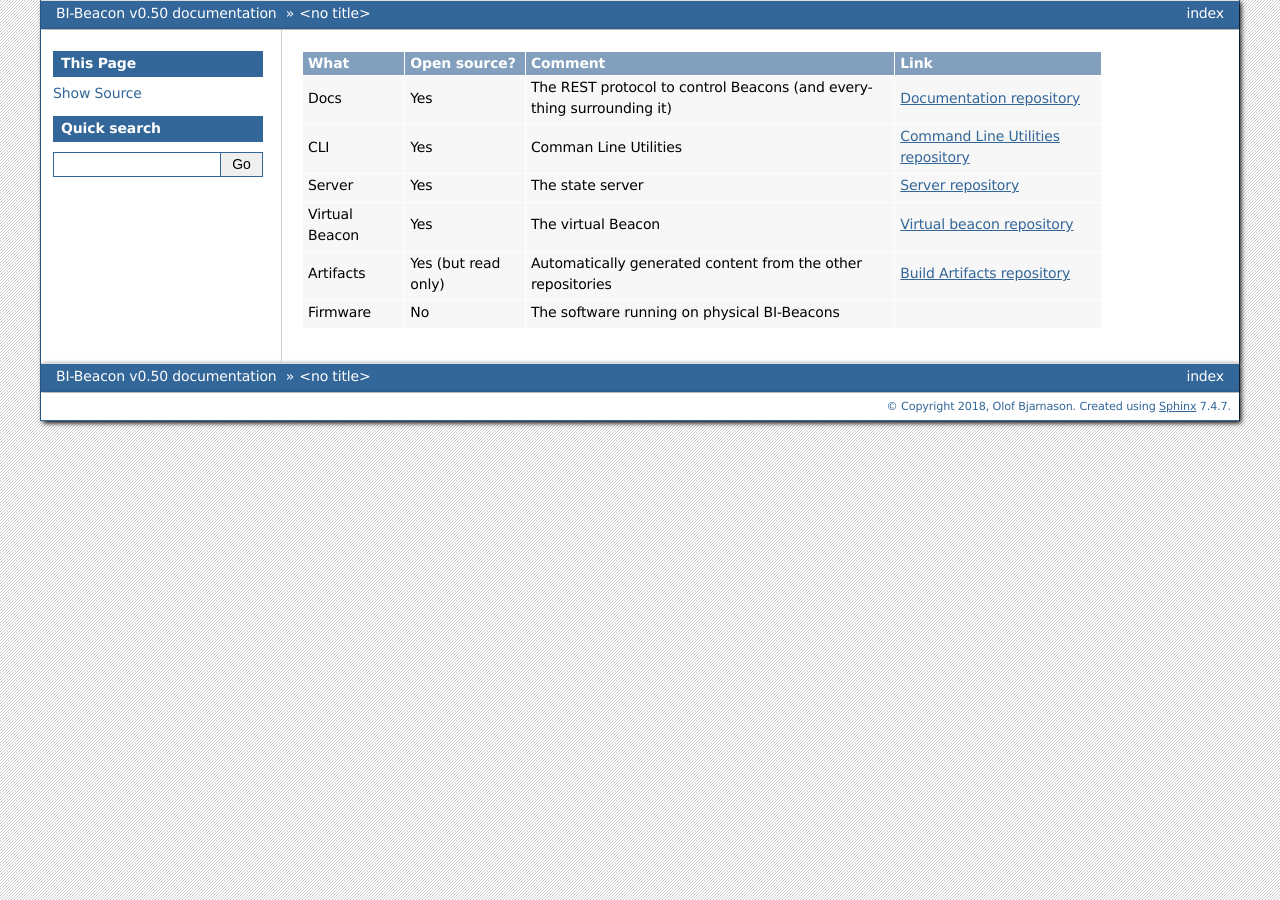
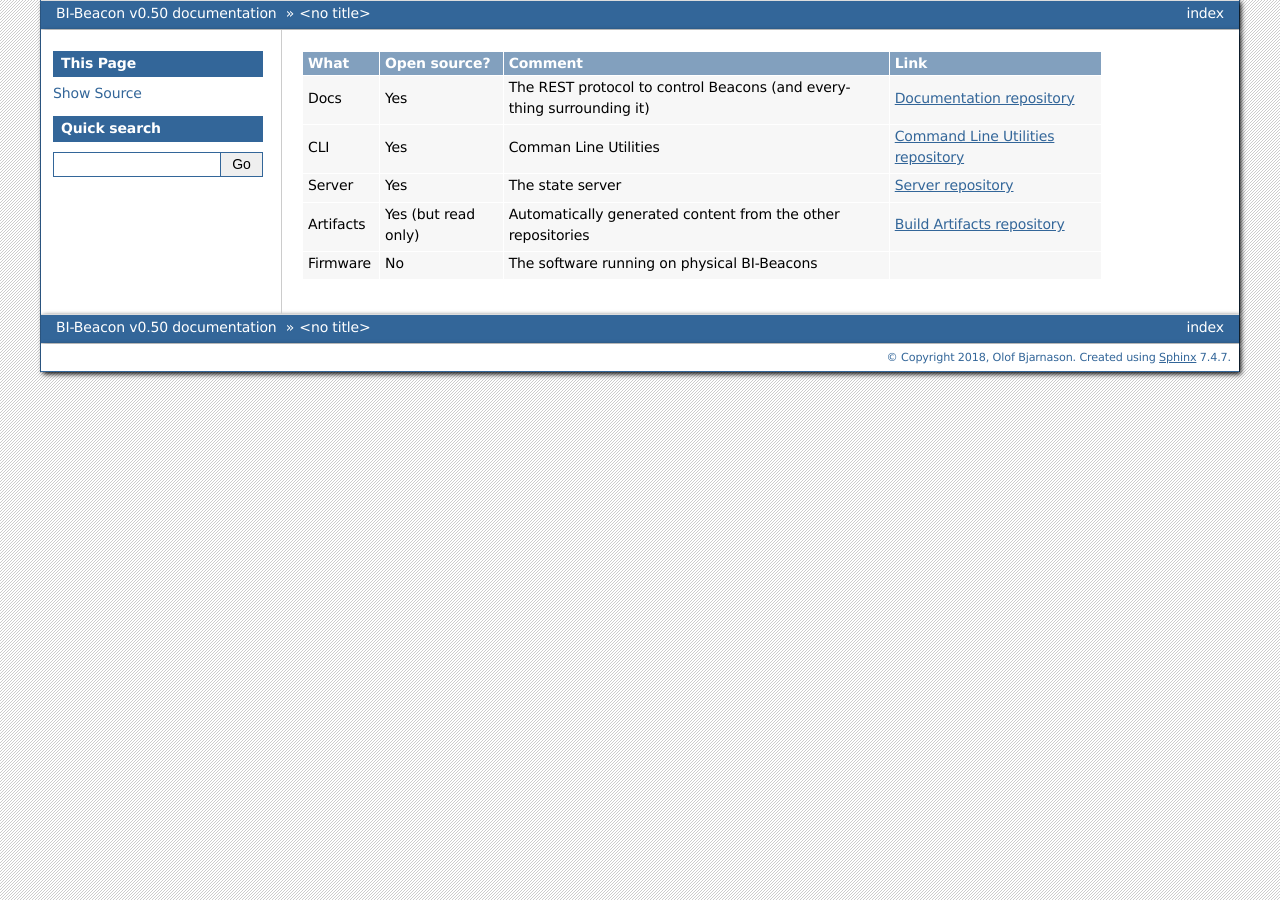
Before and after one commit to BI-Beacon/docs, a Sphinx documentation site: the page built from docs/repos_table.rst, in a window 1280 px wide. Built offline with Sphinx 7.4.7, drawn with Linux system fonts in a browser that asks for light colours; pages that are not in the unit, such as notebooks, are missing from menus.

Commit message:
remove deprecated virtual beacon repo from table

```diff
--- a/docs/repos_table.rst
+++ b/docs/repos_table.rst
@@ -9,9 +9,6 @@
 | CLI       | Yes            | Comman Line Utilities                 | `Command Line Utilities repository`_ |
 +-----------+----------------+---------------------------------------+--------------------------------------+
 | Server    | Yes            | The state server                      | `Server repository`_                 |
-+-----------+----------------+---------------------------------------+--------------------------------------+
-| Virtual   | Yes            | The virtual Beacon                    | `Virtual beacon repository`_         |
-| Beacon    |                |                                       |                                      |
 +-----------+----------------+---------------------------------------+--------------------------------------+
 | Artifacts | Yes            | Automatically generated content from  | `Build Artifacts repository`_        |
 |           | (but read only)| the other repositories                |                                      |
```
